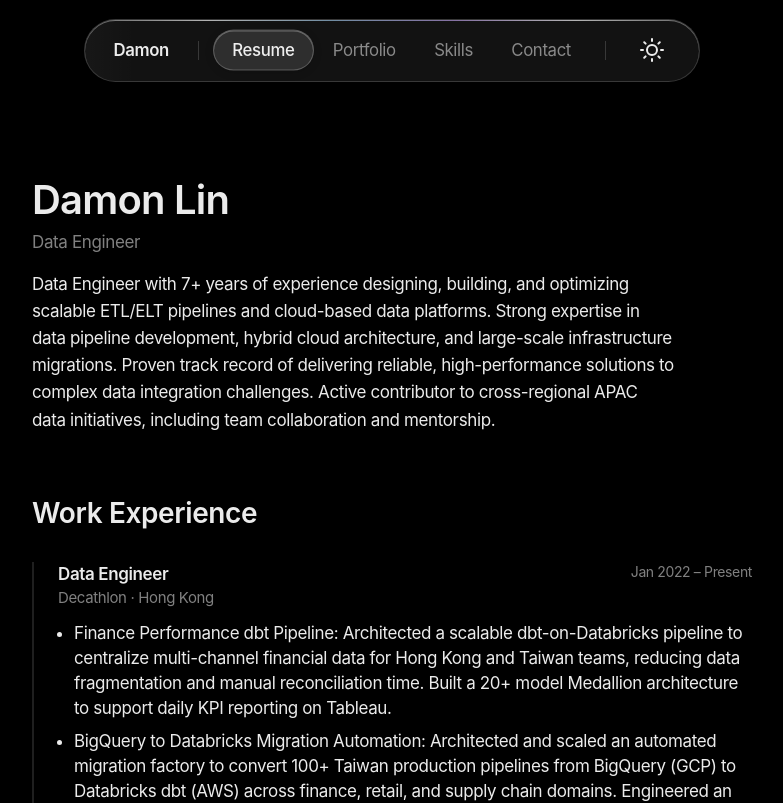
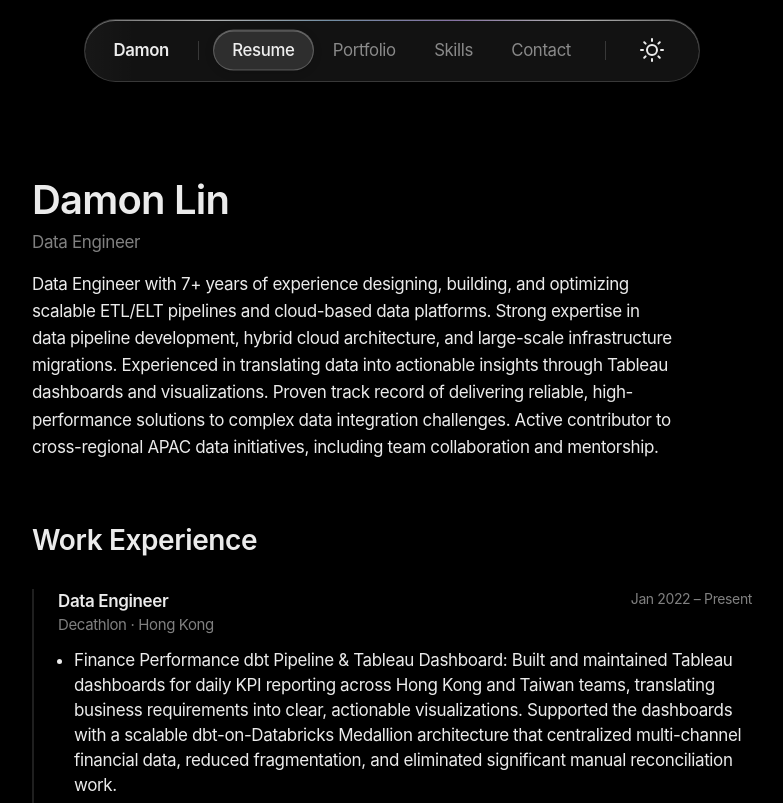
Before and after one commit to damonlin06/damon-portfolio, a Next.js app: page /damon-portfolio/resume in a window 1280 px wide. Shown: the top 803 px of the page, without its empty margins (248-1031 px from the left). Built offline with nearby package versions, Linux system fonts and the light colour scheme.

Commit message:
feat: highlight Tableau in work bullet and resume bio

```diff
--- a/app/resume/page.tsx
+++ b/app/resume/page.tsx
@@ -28,7 +28,7 @@ export default function ResumePage() {
           Data Engineer
         </p>
         <p className="mt-4" style={{ color: 'var(--color-primary)', fontSize: '1.0625rem', lineHeight: 1.6, maxWidth: '60ch' }}>
-          Data Engineer with 7+ years of experience designing, building, and optimizing scalable ETL/ELT pipelines and cloud-based data platforms. Strong expertise in data pipeline development, hybrid cloud architecture, and large-scale infrastructure migrations. Proven track record of delivering reliable, high-performance solutions to complex data integration challenges. Active contributor to cross-regional APAC data initiatives, including team collaboration and mentorship.
+          Data Engineer with 7+ years of experience designing, building, and optimizing scalable ETL/ELT pipelines and cloud-based data platforms. Strong expertise in data pipeline development, hybrid cloud architecture, and large-scale infrastructure migrations. Experienced in translating data into actionable insights through Tableau dashboards and visualizations. Proven track record of delivering reliable, high-performance solutions to complex data integration challenges. Active contributor to cross-regional APAC data initiatives, including team collaboration and mentorship.
         </p>
       </header>
 
--- a/src/data/resume/work.ts
+++ b/src/data/resume/work.ts
@@ -15,7 +15,7 @@ export const work: WorkEntry[] = [
     endDate: 'Present',
     location: 'Hong Kong',
     bullets: [
-      'Finance Performance dbt Pipeline: Architected a scalable dbt-on-Databricks pipeline to centralize multi-channel financial data for Hong Kong and Taiwan teams, reducing data fragmentation and manual reconciliation time. Built a 20+ model Medallion architecture to support daily KPI reporting on Tableau.',
+      'Finance Performance dbt Pipeline \& Tableau Dashboard: Built and maintained Tableau dashboards for daily KPI reporting across Hong Kong and Taiwan teams, translating business requirements into clear, actionable visualizations. Supported the dashboards with a scalable dbt-on-Databricks Medallion architecture that centralized multi-channel financial data, reduced fragmentation, and eliminated significant manual reconciliation work.',
       'BigQuery to Databricks Migration Automation: Architected and scaled an automated migration factory to convert 100+ Taiwan production pipelines from BigQuery (GCP) to Databricks dbt (AWS) across finance, retail, and supply chain domains. Engineered an Anchor-Based Slicing framework to preserve referential integrity across complex multi-table JOIN graphs, enabling deterministic data sampling and eliminating terabyte-scale data movement. Built an AI-powered migration system leveraging Gemini to parse legacy SQL, generate optimized dbt models, and self-heal through validation feedback loops, improving migration speed and scalability.',
       'Membership Program Data Pipeline: Architected a hybrid-cloud pipeline across AWS and GCP, processing daily transaction data from Redshift and S3 using PySpark on EMR to compute membership points, with results persisted to GCP Datastore for downstream applications. Achieved a 98% pipeline success rate and maintained over 80% unit and functional test coverage. Implemented scheduling, orchestration, and monitoring with Apache Airflow.',
       'Infrastructure & Pipeline Migration: Led end-to-end migrations to modernize legacy data infrastructure, migrating R pipelines to PySpark and dbt, and transitioning orchestration from Jenkins to Apache Airflow and Databricks, improving system reliability, scalability, and observability.',
```
